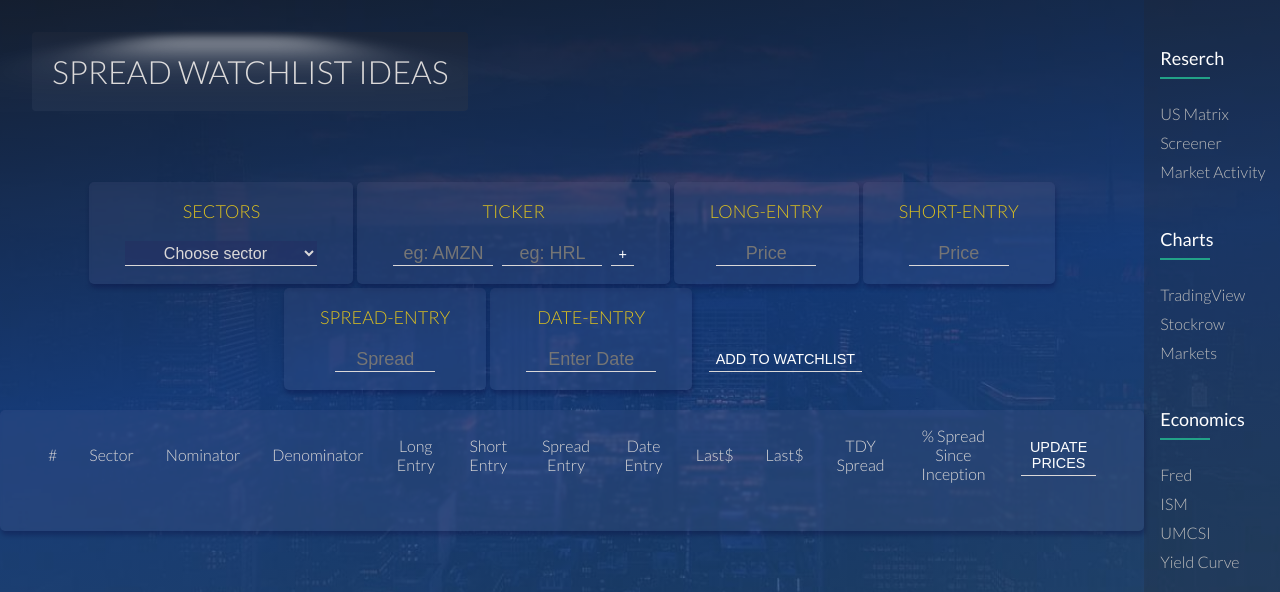
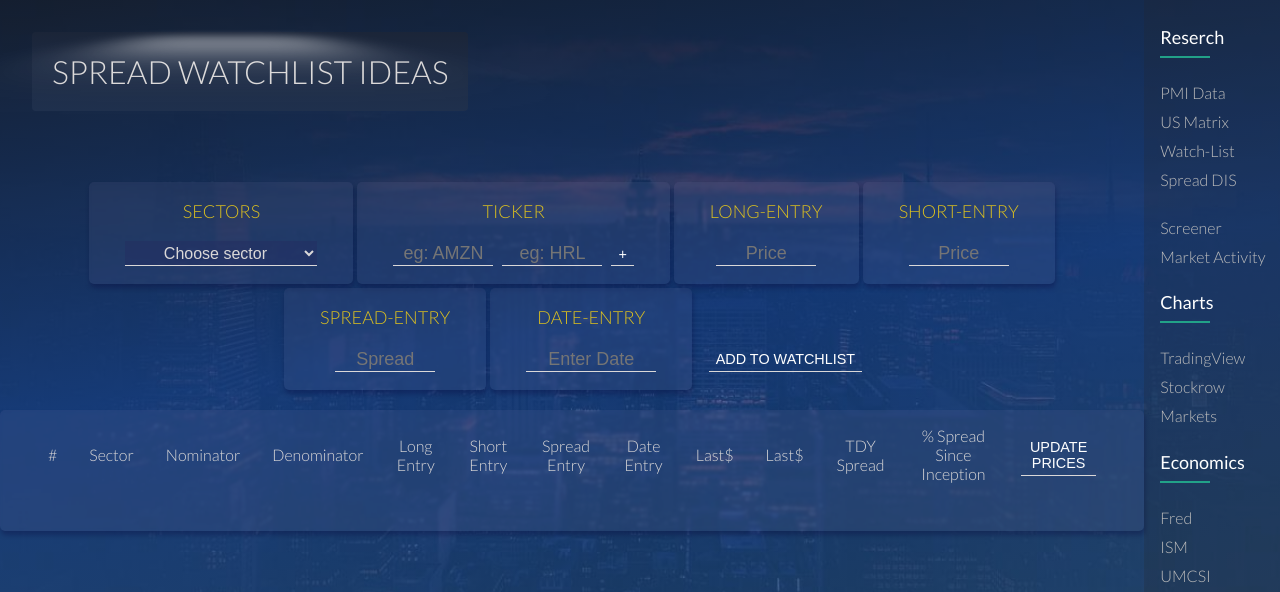
Before and after one commit to B-Artech/Spread-Watchlist, a plain HTML site: page index.html in a window 1280 px wide. Shown: the top 592 px of the page. Drawn offline with Linux system fonts and the light colour scheme; some packages are replaced by stand-ins of ours; a script that the page names is missing.

Commit message:
Update index.html

```diff
--- a/index.html
+++ b/index.html
@@ -107,7 +107,11 @@
                 <div class="footer-col">
                     <h4>reserch</h4>
                     <ul>
+                          <li><a href=https://docs.google.com/spreadsheets/d/15Ely28LjE2kyvPqY-jLiuLa_RdFhKxoR/edit?usp=sharing&ouid=114233519661953650920&rtpof=true&sd=true target=”_blank”>PMI Data</a></li>
                         <li><a href="https://docs.google.com/spreadsheets/d/1vprsdxFisuioq4F7rjT8rURJBOfLIM2Q1zfsq_wP6fM/edit?usp=sharing" target=”_blank”>US Matrix</a></li>
+                        <li><a href=https://docs.google.com/spreadsheets/d/1AVECjna0d0FP-Eqax8BiN8ohrHu_Aa8W/edit?usp=sharing&ouid=114233519661953650920&rtpof=true&sd=true target=”_blank”>Watch-list</a></li>
+                        <li><a href=https://docs.google.com/spreadsheets/d/1ChfLoZcleUfPJHjghM3FC2ZhK_OPn5V3/edit?usp=sharing&ouid=114233519661953650920&rtpof=true&sd=true target=”_blank”>Spread DIS</a></li>
+                        <br/>
                         <li><a href="https://www.zacks.com/screening/stock-screener" target=”_blank”>Screener</a></li>
                         <li><a href="https://www.nasdaq.com/market-activity/stocks" target=”_blank”>Market Activity</a></li>
                     </ul>
```
